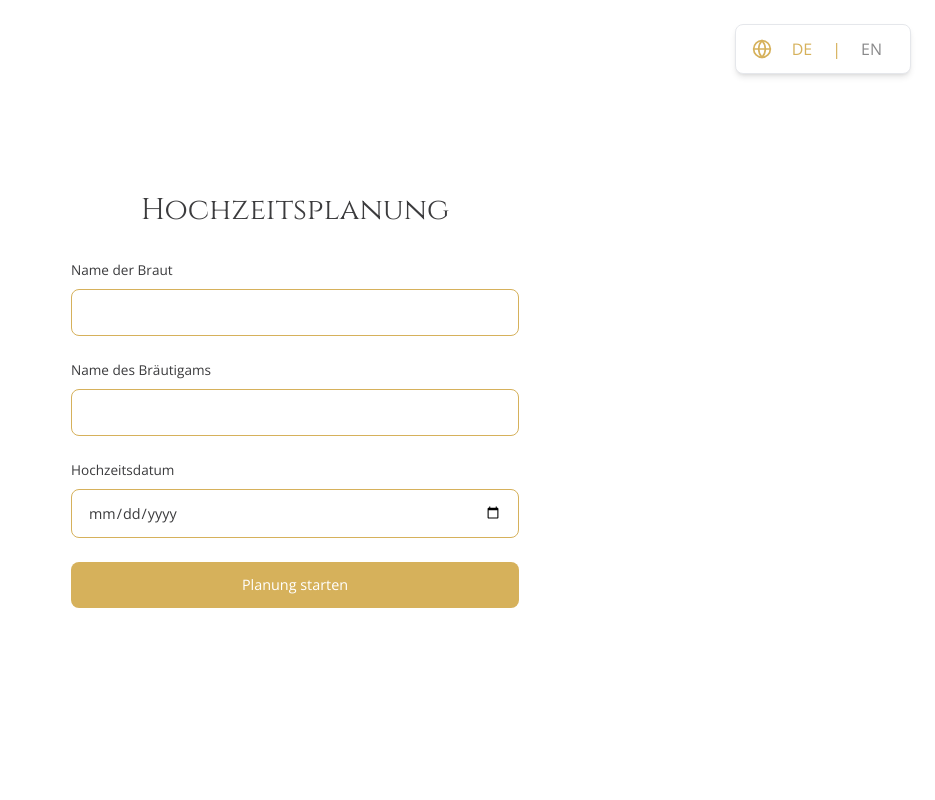
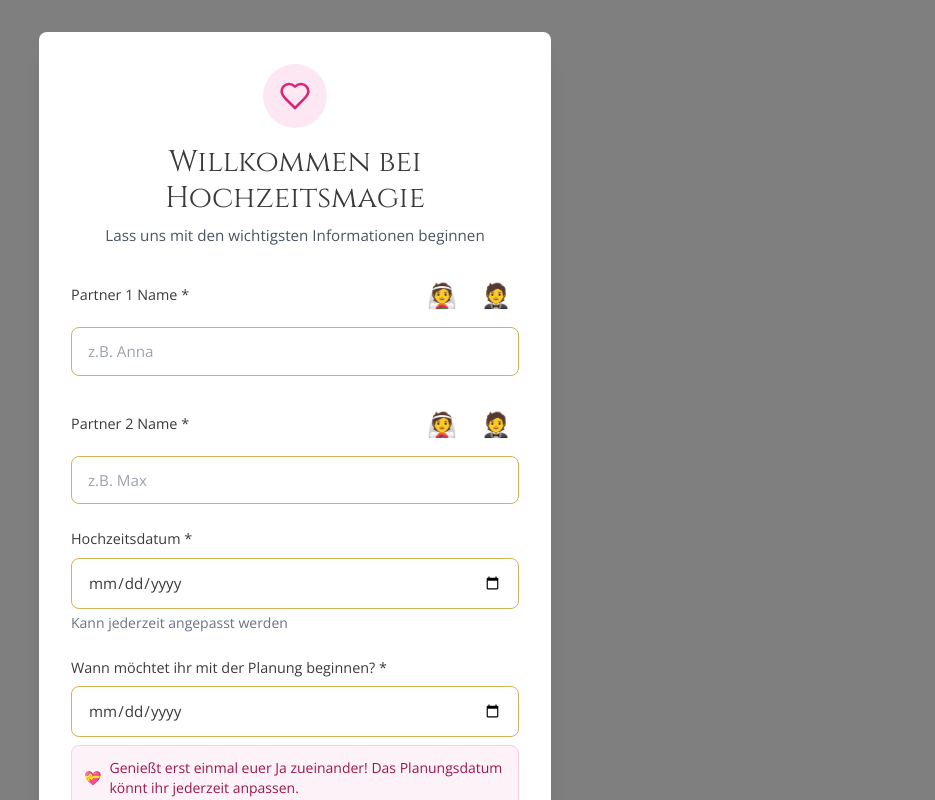
Before and after one commit to danielasommerhochzeitsplanung-droid/Hochzeitsmagie, a React (Vite) app: page / in a window 1280 px wide. Shown: the whole page, without its empty margins (345-1280 px from the left). Built offline with nearby package versions, Linux system fonts and the light colour scheme; no server answers.

Commit message:
Enhance FirstSetupDialog

```diff
--- a/src/App.tsx
+++ b/src/App.tsx
@@ -16,6 +16,7 @@ import LocationsModule from './components/LocationsModule';
 import BudgetModule from './components/BudgetModule';
 import SeatingModule from './components/SeatingModule';
 import ScrollToTopButton from './components/ScrollToTopButton';
+import FirstSetupDialog from './components/FirstSetupDialog';
 
 interface WeddingData {
   id?: string;
@@ -30,13 +31,10 @@ function App() {
   const { t } = useTranslation();
   const { weddingData: contextWeddingData, updateWeddingData, manualSave, exportData, importData, storageChangeCounter, taskModalTrigger, addGuest, loadTasksFromMaster, tasks } = useWeddingData();
   const [weddingData, setWeddingData] = useState<WeddingData | null>(null);
-  const [brideName, setBrideName] = useState('');
-  const [groomName, setGroomName] = useState('');
-  const [weddingDate, setWeddingDate] = useState('');
   const [daysRemaining, setDaysRemaining] = useState(0);
   const [activeModule, setActiveModule] = useState<ModuleType>(null);
   const [isSettingsOpen, setIsSettingsOpen] = useState(false);
-  const [initialDataLoaded, setInitialDataLoaded] = useState(false);
+  const [showSetupDialog, setShowSetupDialog] = useState(false);
   const fileInputRef = useRef<HTMLInputElement>(null);
 
   useEffect(() => {
@@ -46,6 +44,8 @@ function App() {
         groom_name: contextWeddingData.couple_name_2 || '',
         wedding_date: contextWeddingData.wedding_date,
       });
+    } else {
+      setShowSetupDialog(true);
     }
   }, [contextWeddingData]);
 
@@ -73,23 +73,26 @@ function App() {
     setDaysRemaining(days);
   };
 
-  const handleSubmit = async (e: React.FormEvent) => {
-    e.preventDefault();
-
-    if (!brideName || !groomName || !weddingDate) return;
-
-    const planningStartDate = new Date().toISOString().split('T')[0];
-
+  const handleSetupComplete = async (data: {
+    partner1: string;
+    partner2: string;
+    gender1: 'male' | 'female' | '';
+    gender2: 'male' | 'female' | '';
+    weddingDate: string;
+    planningStartDate: string;
+  }) => {
     await updateWeddingData({
-      couple_name_1: brideName,
-      couple_name_2: groomName,
-      wedding_date: weddingDate,
-      planning_start_date: planningStartDate,
+      couple_name_1: data.partner1,
+      couple_name_2: data.partner2,
+      couple_gender_1: data.gender1,
+      couple_gender_2: data.gender2,
+      wedding_date: data.weddingDate,
+      planning_start_date: data.planningStartDate,
       auto_tasks_enabled: true,
     });
 
     addGuest({
-      name: brideName,
+      name: data.partner1,
       number_of_adults: 1,
       side: 'Beide',
       specific_relationship: 'other',
@@ -111,7 +114,7 @@ function App() {
     });
 
     addGuest({
-      name: groomName,
+      name: data.partner2,
       number_of_adults: 1,
       side: 'Beide',
       specific_relationship: 'other',
@@ -151,10 +154,11 @@ function App() {
 
     await loadTasksFromMaster(allCategories);
 
+    setShowSetupDialog(false);
     setWeddingData({
-      bride_name: brideName,
-      groom_name: groomName,
-      wedding_date: weddingDate,
+      bride_name: data.partner1,
+      groom_name: data.partner2,
+      wedding_date: data.weddingDate,
     });
   };
 
@@ -194,9 +198,10 @@ function App() {
   };
 
 
-  if (weddingData) {
-    if (activeModule) {
-      return (
+  return (
+    <>
+      <FirstSetupDialog isOpen={showSetupDialog} onComplete={handleSetupComplete} />
+      {weddingData && activeModule && (
         <div className="min-h-screen bg-white">
           <StorageQuotaBanner onExport={handleDownload} storageChangeCounter={storageChangeCounter} />
           <LanguageSwitcher />
@@ -283,14 +288,12 @@ function App() {
           </main>
           <ScrollToTopButton />
         </div>
-      );
-    }
-
-    return (
-      <div className="min-h-screen bg-white">
-        <StorageQuotaBanner onExport={handleDownload} storageChangeCounter={storageChangeCounter} />
-        <LanguageSwitcher />
-        <SettingsModal isOpen={isSettingsOpen} onClose={() => setIsSettingsOpen(false)} />
+      )}
+      {weddingData && !activeModule && (
+        <div className="min-h-screen bg-white">
+          <StorageQuotaBanner onExport={handleDownload} storageChangeCounter={storageChangeCounter} />
+          <LanguageSwitcher />
+          <SettingsModal isOpen={isSettingsOpen} onClose={() => setIsSettingsOpen(false)} />
         <header className="bg-white border-b border-gray-200 py-7 px-6 relative">
           <div className="absolute top-6 right-6 flex gap-2">
             <button
@@ -352,66 +355,8 @@ function App() {
           </div>
         </main>
       </div>
-    );
-  }
-
-  return (
-    <div className="min-h-screen bg-white flex items-center justify-center px-6">
-      <LanguageSwitcher />
-      <div className="w-full max-w-md">
-        <h1 className="text-3xl text-center mb-8" style={{ fontFamily: 'Cinzel, serif', color: '#3b3b3d', fontWeight: 'normal' }}>
-          {t('app.title')}
-        </h1>
-        <form onSubmit={handleSubmit} className="space-y-6">
-          <div>
-            <label className="block mb-2" style={{ fontFamily: 'Open Sans, sans-serif', color: '#3b3b3d', fontSize: '0.85rem' }}>
-              {t('form.bride_name_label')}
-            </label>
-            <input
-              type="text"
-              value={brideName}
-              onChange={(e) => setBrideName(e.target.value)}
-              className="w-full px-4 py-3 border rounded-lg focus:outline-none focus:ring-2 transition-all"
-              style={{ fontFamily: 'Open Sans, sans-serif', color: '#3b3b3d', borderColor: '#d6b15b', fontSize: '0.9rem' }}
-              required
-            />
-          </div>
-          <div>
-            <label className="block mb-2" style={{ fontFamily: 'Open Sans, sans-serif', color: '#3b3b3d', fontSize: '0.85rem' }}>
-              {t('form.groom_name_label')}
-            </label>
-            <input
-              type="text"
-              value={groomName}
-              onChange={(e) => setGroomName(e.target.value)}
-              className="w-full px-4 py-3 border rounded-lg focus:outline-none focus:ring-2 transition-all"
-              style={{ fontFamily: 'Open Sans, sans-serif', color: '#3b3b3d', borderColor: '#d6b15b', fontSize: '0.9rem' }}
-              required
-            />
-          </div>
-          <div>
-            <label className="block mb-2" style={{ fontFamily: 'Open Sans, sans-serif', color: '#3b3b3d', fontSize: '0.85rem' }}>
-              {t('form.wedding_date_label')}
-            </label>
-            <input
-              type="date"
-              value={weddingDate}
-              onChange={(e) => setWeddingDate(e.target.value)}
-              className="w-full px-4 py-3 border rounded-lg focus:outline-none focus:ring-2 transition-all"
-              style={{ fontFamily: 'Open Sans, sans-serif', color: '#3b3b3d', borderColor: '#d6b15b', fontSize: '0.9rem' }}
-              required
-            />
-          </div>
-          <button
-            type="submit"
-            className="w-full py-3 rounded-lg text-white transition-all hover:opacity-90"
-            style={{ fontFamily: 'Open Sans, sans-serif', backgroundColor: '#d6b15b', fontSize: '0.9rem' }}
-          >
-            {t('form.submit_button')}
-          </button>
-        </form>
-      </div>
-    </div>
+      )}
+    </>
   );
 }
 
--- a/src/components/FirstSetupDialog.tsx
+++ b/src/components/FirstSetupDialog.tsx
@@ -1,6 +1,5 @@
 import React, { useState } from 'react';
 import { Heart } from 'lucide-react';
-import TaskSelectionDialog from './TaskSelectionDialog';
 
 interface FirstSetupDialogProps {
   isOpen: boolean;
@@ -11,7 +10,6 @@ interface FirstSetupDialogProps {
     gender2: 'male' | 'female' | '';
     weddingDate: string;
     planningStartDate: string;
-    selectedCategories: string[];
   }) => void;
 }
 
@@ -22,15 +20,6 @@ export default function FirstSetupDialog({ isOpen, onComplete }: FirstSetupDialo
   const [gender2, setGender2] = useState<'male' | 'female' | ''>('');
   const [weddingDate, setWeddingDate] = useState('');
   const [planningStartDate, setPlanningStartDate] = useState('');
-  const [showTaskSelection, setShowTaskSelection] = useState(false);
-  const [basicData, setBasicData] = useState<{
-    partner1: string;
-    partner2: string;
-    gender1: 'male' | 'female' | '';
-    gender2: 'male' | 'female' | '';
-    weddingDate: string;
-    planningStartDate: string;
-  } | null>(null);
 
   if (!isOpen) return null;
 
@@ -42,7 +31,7 @@ export default function FirstSetupDialog({ isOpen, onComplete }: FirstSetupDialo
       return;
     }
 
-    setBasicData({
+    onComplete({
       partner1: partner1.trim(),
       partner2: partner2.trim(),
       gender1,
@@ -50,26 +39,7 @@ export default function FirstSetupDialog({ isOpen, onComplete }: FirstSetupDialo
       weddingDate,
       planningStartDate,
     });
-    setShowTaskSelection(true);
   };
-
-  const handleTaskSelectionComplete = (selectedCategories: string[]) => {
-    if (basicData) {
-      onComplete({
-        ...basicData,
-        selectedCategories,
-      });
-    }
-  };
-
-  if (showTaskSelection) {
-    return (
-      <TaskSelectionDialog
-        isOpen={true}
-        onComplete={handleTaskSelectionComplete}
-      />
-    );
-  }
 
   return (
     <div className="fixed inset-0 bg-black bg-opacity-50 flex items-start justify-center z-50 overflow-y-auto py-4 sm:py-8">
```
